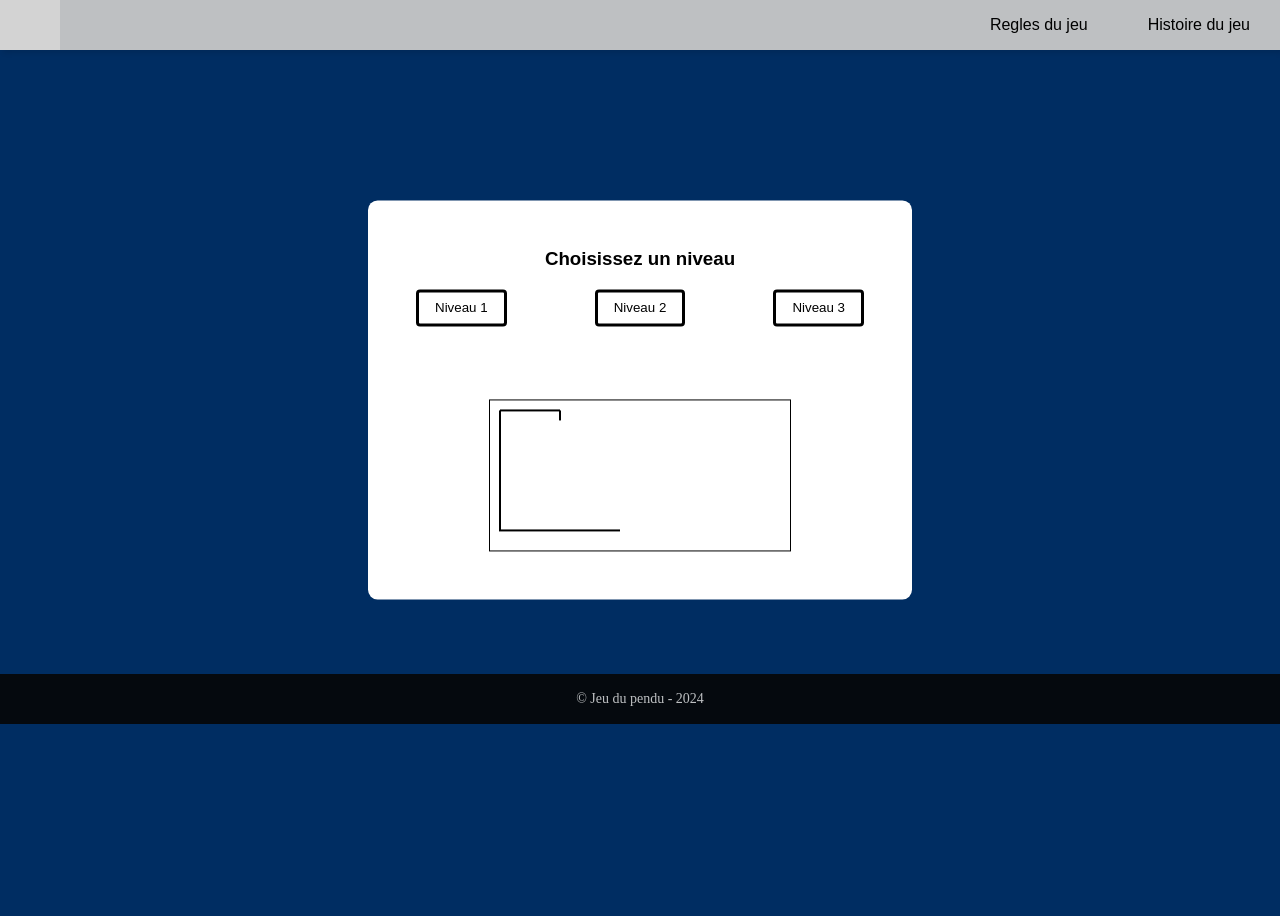
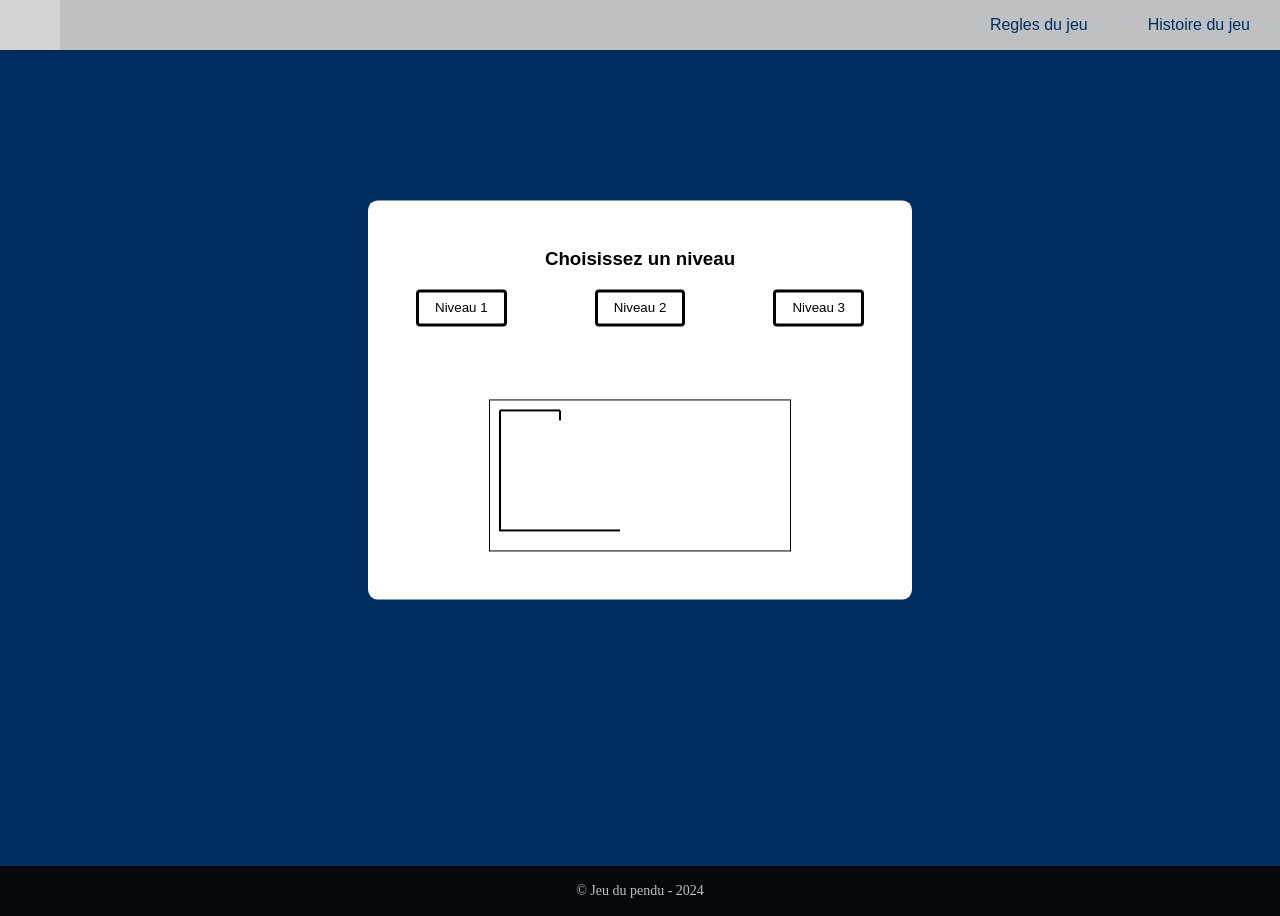
Before and after one commit to xSEALVER/JeuPendu-Repo, a plain HTML site: page index.html in a window 1280 px wide. Before the commit the page ends 800 px from the top, so only its background shows below. Drawn offline with Linux system fonts and the light colour scheme.

Commit message:
Add files via upload

```diff
--- a/pendu.css
+++ b/pendu.css
@@ -35,7 +35,7 @@ nav a{
   text-decoration: none;
   display: flex;
   align-items: center;
-  color: black;
+  color: rgb(0,45,98);
 }
 
 nav a:hover {
@@ -174,6 +174,7 @@ canvas {
     display: block;
     margin: auto;
     border: 1px solid black;
+    ;
 }
 
 .hide{
@@ -225,7 +226,7 @@ footer{
     width: 100%;
     height: 50px;
     background-color: #05090E;
-    margin-top: 39rem;
+    margin-top: 51rem;
     display: flex;
     justify-content: center;
     align-items: center;
```
